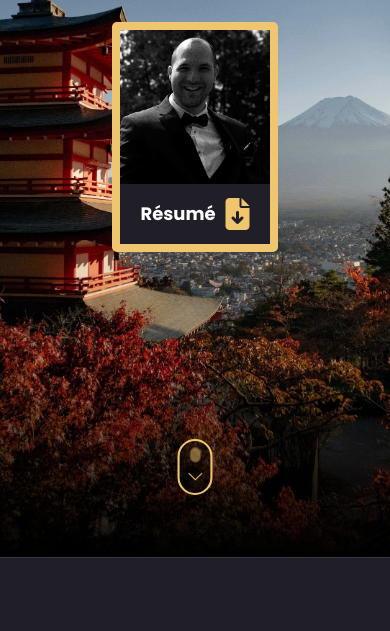
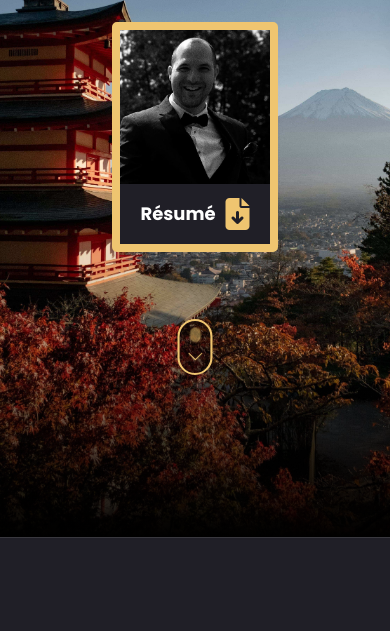
Before and after one commit to SeanSip/SeanSipus-portfolio, a plain HTML site: page index.html in a window 390 px wide. Shown: the part 213-844 px from the top of the page. Drawn offline with nearby package versions, Linux system fonts and the light colour scheme.

Commit message:
Change positioning of scroll down button

```diff
--- a/style.css
+++ b/style.css
@@ -791,8 +791,8 @@ header ul.open {
   cursor: pointer;
   background-color: rgba(0, 0, 0, 0.446);
   position: relative;
-  margin-top: 15rem;
-  margin-bottom: 5rem;
+  margin-top: 10rem;
+  margin-bottom: 10rem;
 }
 
 .scrollBtn a {
@@ -1460,6 +1460,10 @@ span {
   .textHeadshotContainer {
     flex-direction: column;
   }
+
+  .scrollBtn {
+    margin-top: 3rem;
+    margin-bottom: 15rem;
 }
 
 @media (max-width: 750px) {
```
